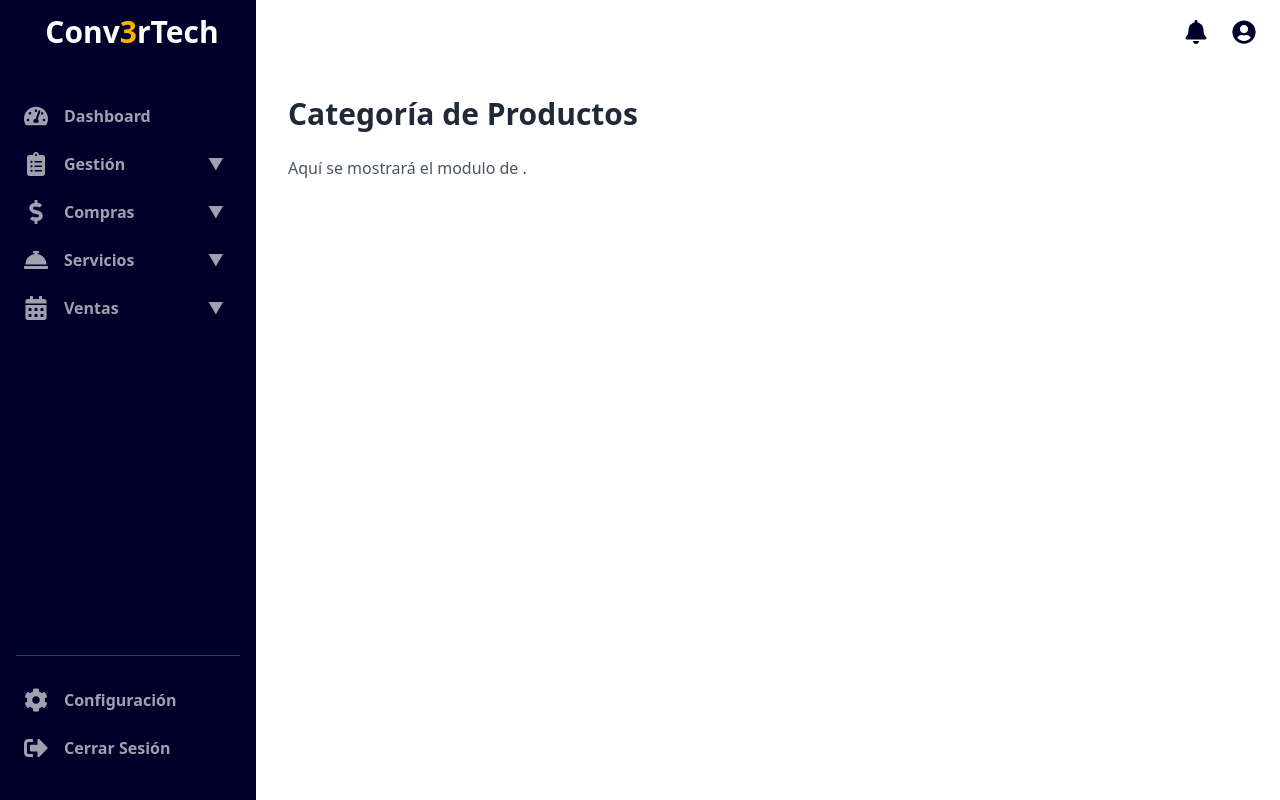
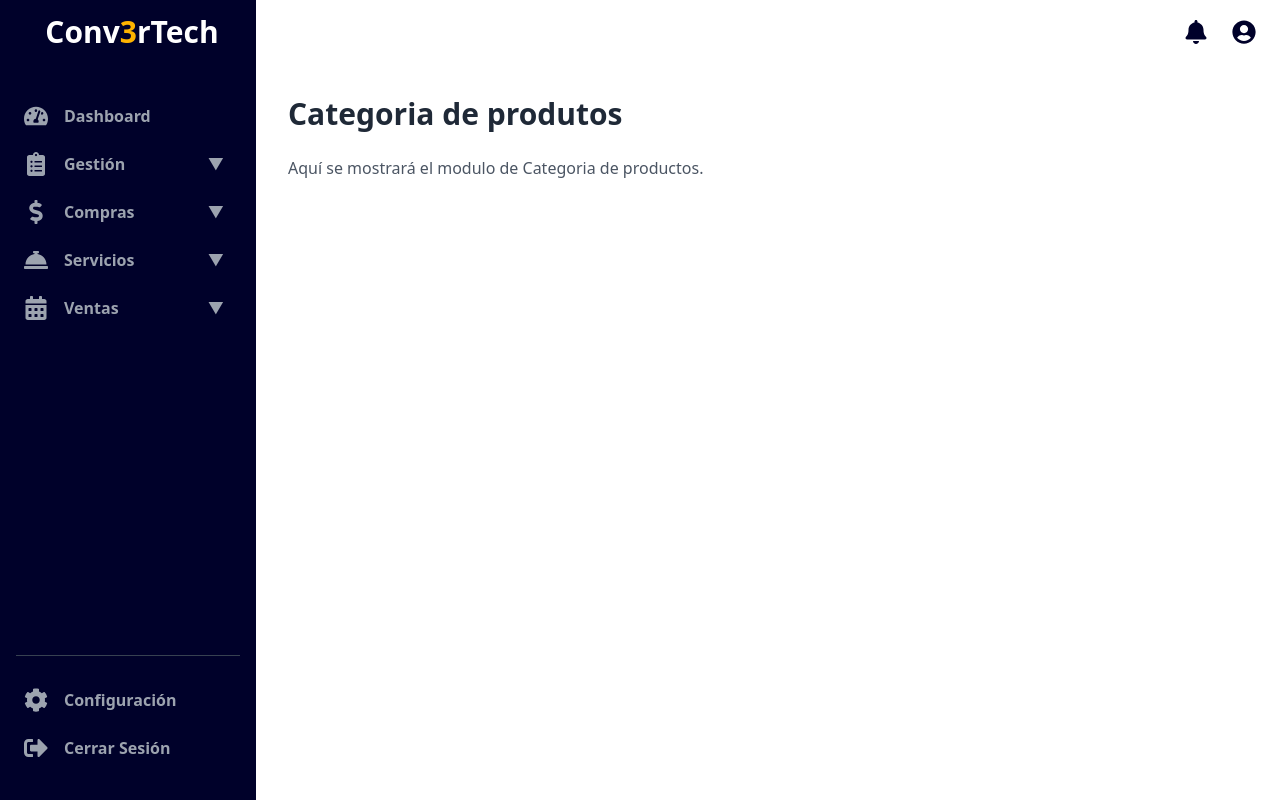
Before and after one commit to Daniel-dvlp/Conv3rTech-Frontend, a React (Vite) app: page /dashboard/categoria_productos in a window 1280 px wide. Built offline with nearby package versions, Linux system fonts and the light colour scheme.

Commit message:
Se eliminan archivos duplicados que generan conflicto, se valida el commit

```diff
--- a/src/features/dashboard/pages/Products/ProductsPage.jsx
+++ /dev/null
@@ -1,16 +0,0 @@
-// src/dashboard/pages/work_scheduling/WorkSchedulingPage.jsx
-import React from 'react';
-
-const ProductsPage = () => {
-  return (
-    <div>
-      <h1 className="text-3xl font-bold text-gray-800">Productos</h1>
-      <p className="mt-4 text-gray-600">
-        Aquí se mostrará el modulo de Productos.
-      </p>
-      {/* En el futuro, aquí irá tu componente de Calendario */}
-    </div>
-  );
-};
-
-export default ProductsPage;
--- a/src/features/dashboard/pages/Quotes/QuotesPage.jsx
+++ /dev/null
@@ -1,16 +0,0 @@
-// src/dashboard/pages/work_scheduling/WorkSchedulingPage.jsx
-import React from 'react';
-
-const QuotesPage = () => {
-  return (
-    <div>
-      <h1 className="text-3xl font-bold text-gray-800">Cotizaciones</h1>
-      <p className="mt-4 text-gray-600">
-        Aquí se mostrará el modulo de Cotizaciones.
-      </p>
-      {/* En el futuro, aquí irá tu componente de Calendario */}
-    </div>
-  );
-};
-
-export default QuotesPage;
--- a/src/features/dashboard/pages/products/ProductsPage.jsx
+++ b/src/features/dashboard/pages/products/ProductsPage.jsx
@@ -1,3 +1,4 @@
+// src/dashboard/pages/work_scheduling/WorkSchedulingPage.jsx
 import React from 'react';
 
 const ProductsPage = () => {
@@ -5,9 +6,9 @@ const ProductsPage = () => {
     <div>
       <h1 className="text-3xl font-bold text-gray-800">Productos</h1>
       <p className="mt-4 text-gray-600">
-        Aquí se mostrará el modulo de .
+        Aquí se mostrará el modulo de Productos.
       </p>
-
+      {/* En el futuro, aquí irá tu componente de Calendario */}
     </div>
   );
 };
--- a/src/features/dashboard/pages/products_category/ProductsCategoryPage.jsx
+++ b/src/features/dashboard/pages/products_category/ProductsCategoryPage.jsx
@@ -1,13 +1,13 @@
+// src/dashboard/pages/work_scheduling/WorkSchedulingPage.jsx
 import React from 'react';
 
 const ProductsCategoryPage = () => {
   return (
     <div>
-      <h1 className="text-3xl font-bold text-gray-800">Categoría de Productos</h1>
+      <h1 className="text-3xl font-bold text-gray-800">Categoria de produtos</h1>
       <p className="mt-4 text-gray-600">
-        Aquí se mostrará el modulo de .
+        Aquí se mostrará el modulo de Categoria de productos.
       </p>
-
     </div>
   );
 };
--- a/src/features/dashboard/pages/quotes/QuotesPage.jsx
+++ b/src/features/dashboard/pages/quotes/QuotesPage.jsx
@@ -1,3 +1,4 @@
+// src/dashboard/pages/work_scheduling/WorkSchedulingPage.jsx
 import React from 'react';
 
 const QuotesPage = () => {
@@ -5,9 +6,9 @@ const QuotesPage = () => {
     <div>
       <h1 className="text-3xl font-bold text-gray-800">Cotizaciones</h1>
       <p className="mt-4 text-gray-600">
-        Aquí se mostrará el modulo de .
+        Aquí se mostrará el modulo de Cotizaciones.
       </p>
-
+      {/* En el futuro, aquí irá tu componente de Calendario */}
     </div>
   );
 };
```
